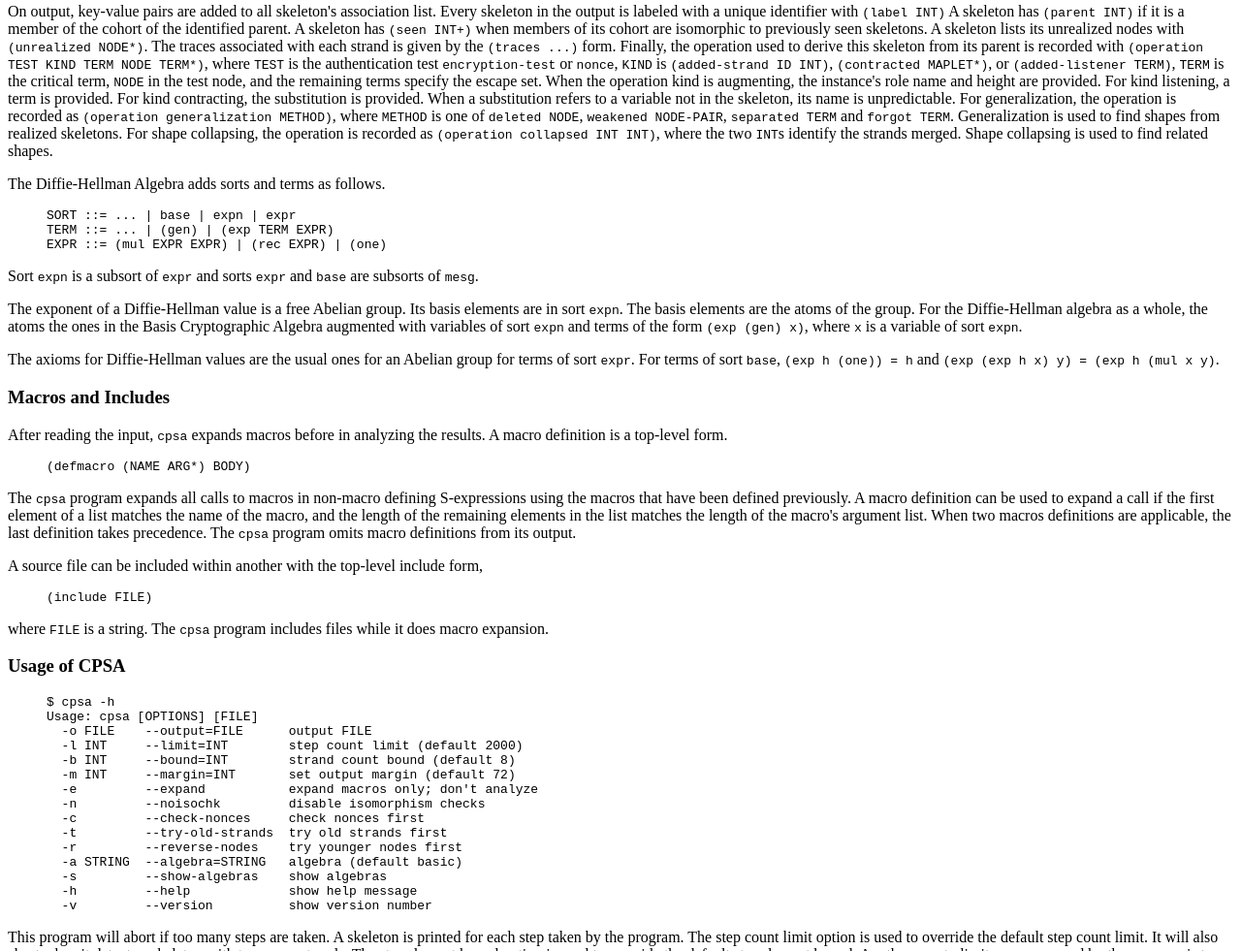
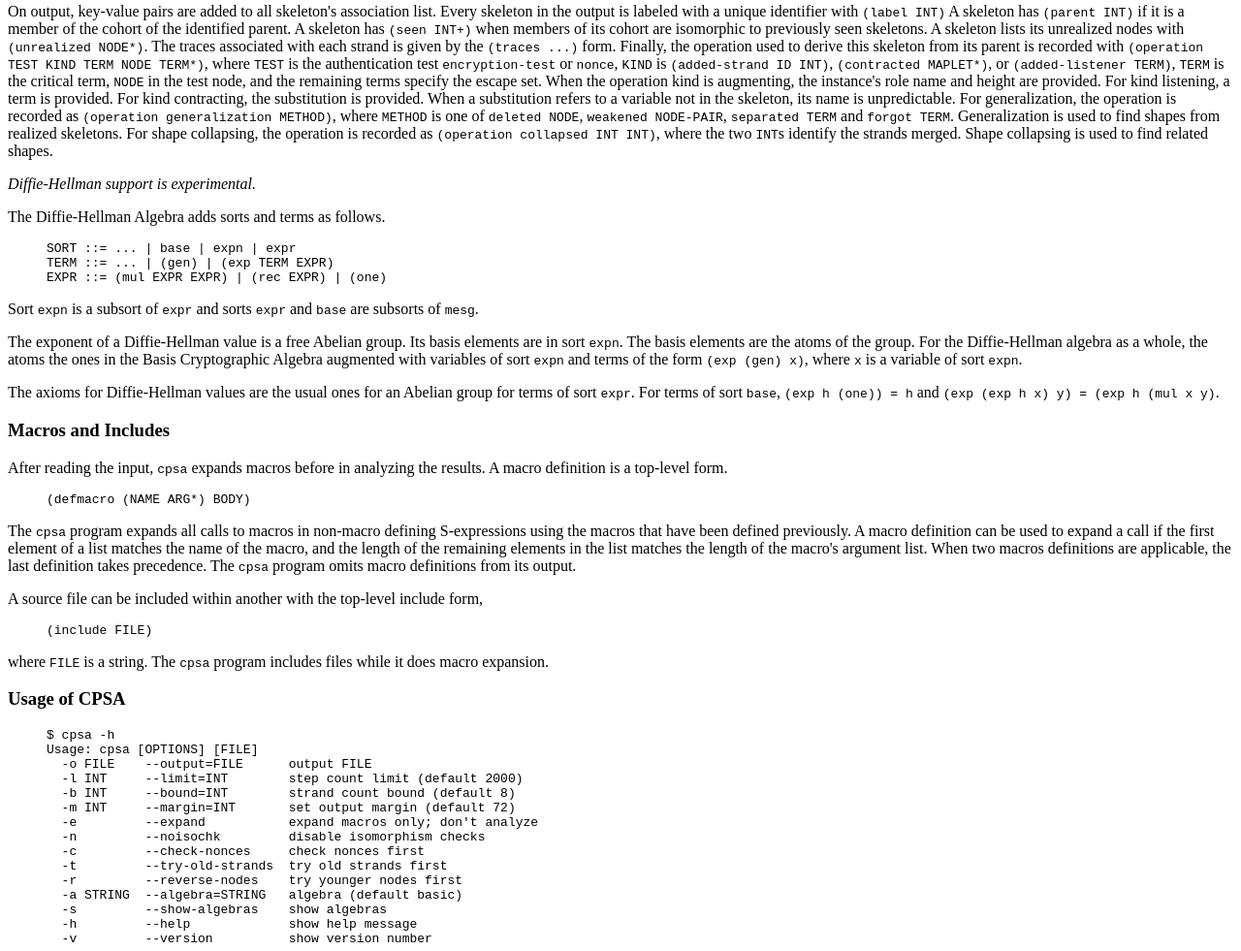
Before and after one commit to mitre/cpsa, a plain HTML site: page doc/cpsauser.html in a window 1280 px wide. Shown: the part 1983-2964 px from the top of the page at 97% size. Drawn offline with Linux system fonts and the light colour scheme.

Commit message:
add experimental notice

```diff
--- a/doc/cpsauser.html
+++ b/doc/cpsauser.html
@@ -242,6 +242,8 @@ TERM</code> and <code>forgot TERM</code>. Generalization is used to find shapes
 realized skeletons. For shape collapsing, the operation is recorded as
 <code>(operation collapsed INT INT)</code>, where the two <code>INT</code>s identify
 the strands merged. Shape collapsing is used to find related shapes.</p>
+
+<p><em>Diffie-Hellman support is experimental.</em></p>
 
 <p>The Diffie-Hellman Algebra adds sorts and terms as follows.</p>
 
```
